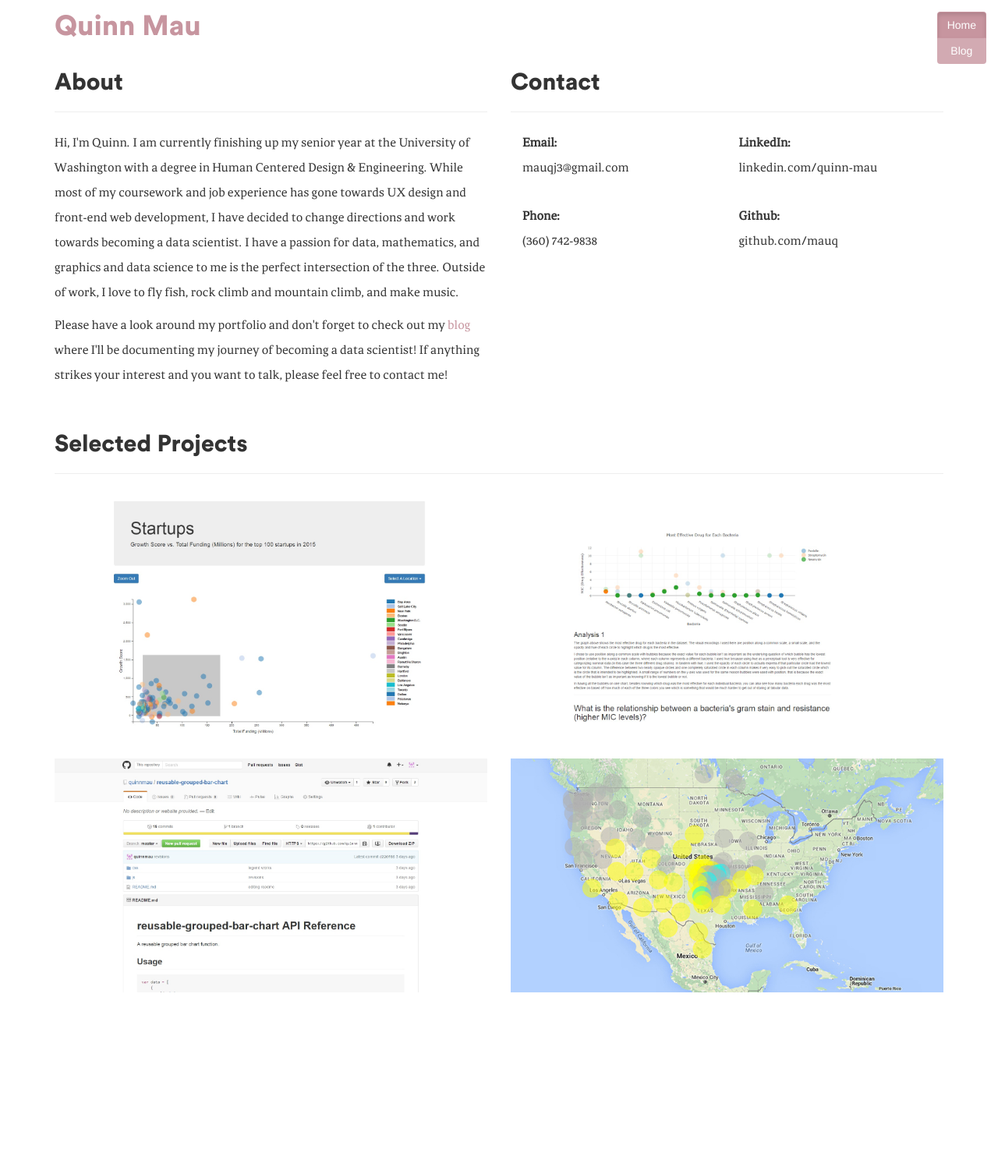
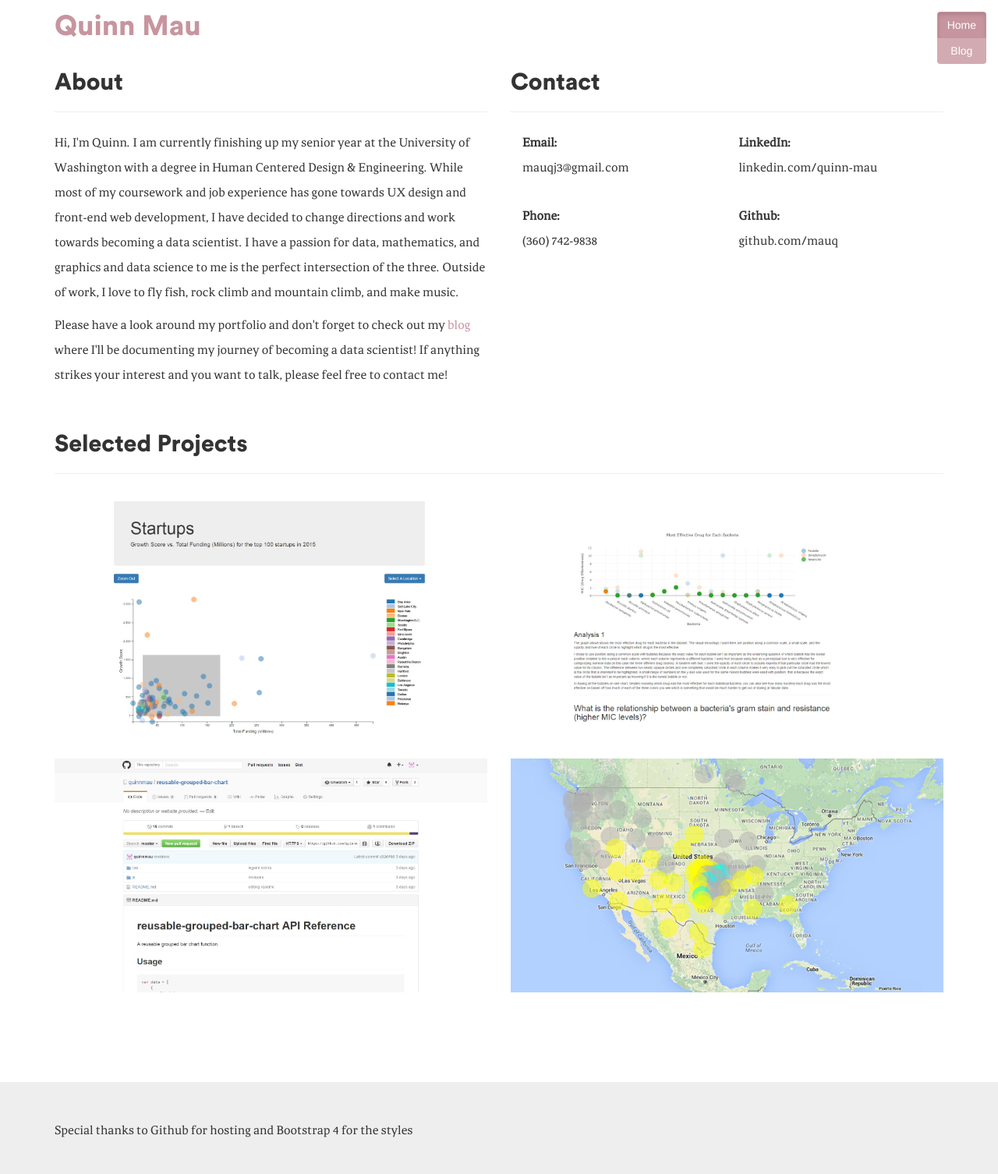
Before and after one commit to mauq/portfolio, a Jekyll site: the page built from index.html, in a window 1280 px wide. Shown: the whole page at 78% size. Built offline with Jekyll 4.4.1, drawn with Linux system fonts in a browser that asks for light colours; nearby versions of some CDN libraries; before the commit the page ends 1338 px from its top, so only the background shows below that.

Commit message:
added footer. make filter for archive of blog posts

```diff
--- /dev/null
+++ b/_includes/footer.html
@@ -0,0 +1,5 @@
+<div class="jumbotron foot">
+  <div class="container">
+    Special thanks to Github for hosting and Bootstrap 4 for the styles
+  </div>
+</div>
--- a/_layouts/blog.html
+++ b/_layouts/blog.html
@@ -23,7 +23,7 @@
         </ul>
       </div>
     </div>
-
+    {% include footer.html %}
     {% include foot.html %}
   </body>
 </html>
--- a/_layouts/home.html
+++ b/_layouts/home.html
@@ -38,7 +38,7 @@
       <!-- end selected works -->
 
     </div>
-
+    {% include footer.html %}
     {% include foot.html %}
   </body>
 </html>
--- a/_layouts/post.html
+++ b/_layouts/post.html
@@ -7,6 +7,7 @@
     <div class="container blog-post">
       {{ content }}
     </div>
+    {% include footer.html %}
     {% include foot.html %}
   </body>
 </html>
--- /dev/null
+++ b/_sass/foot.scss
@@ -0,0 +1,4 @@
+.foot {
+  margin-bottom: 0px;
+  margin-top: 50px;
+}
--- a/assets/main.scss
+++ b/assets/main.scss
@@ -92,3 +92,4 @@ a {
 @import 'nav-tab';
 @import 'blog';
 @import "post";
+@import "foot";
```
